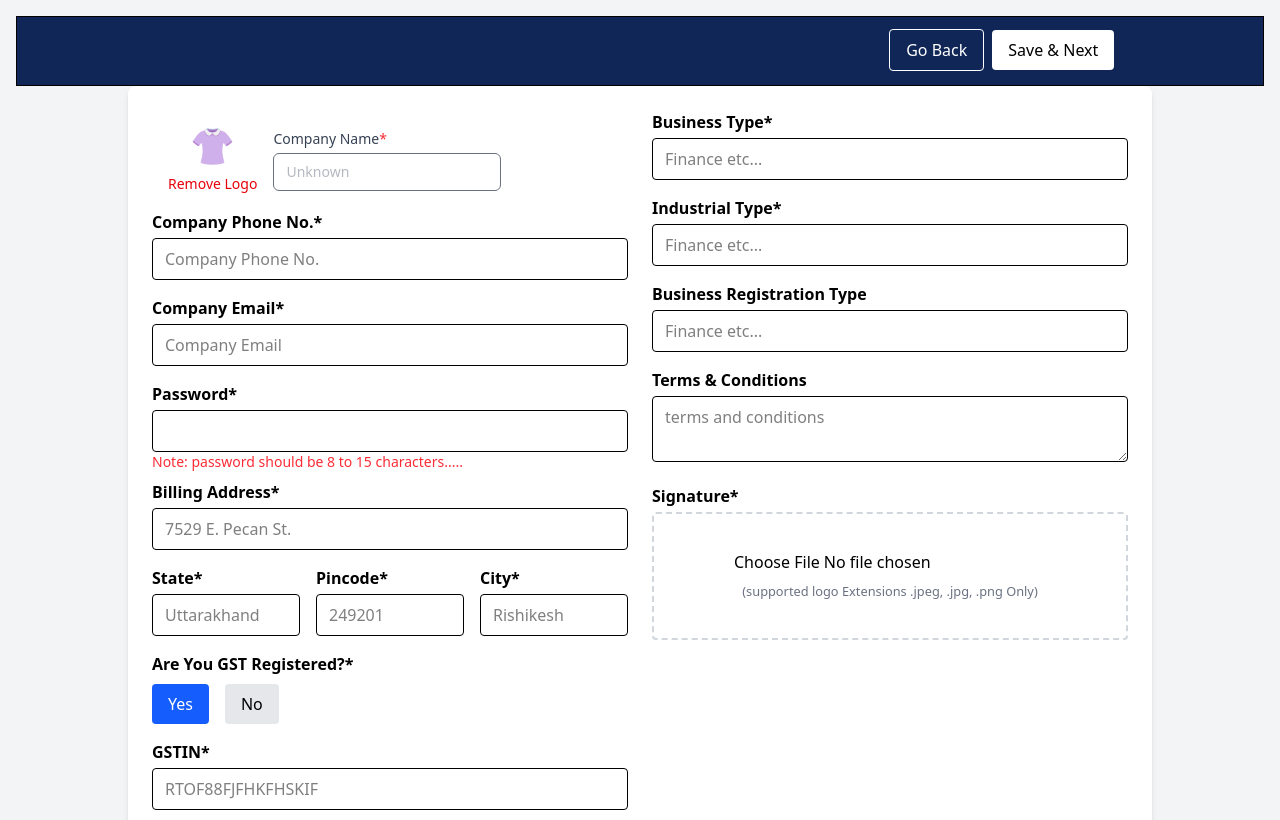
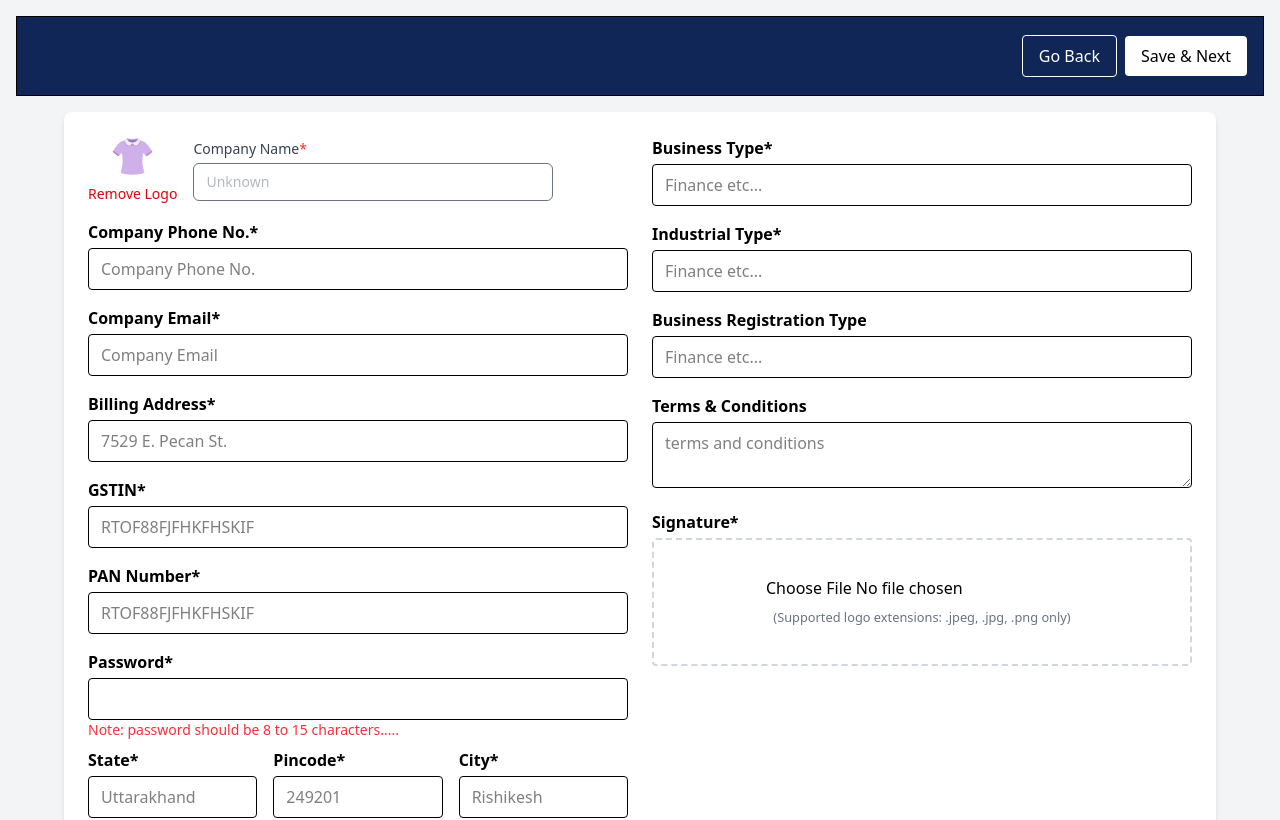
Before and after one commit to antarakanswal1/BillingSys, a React (Vite) app: page /customerdetail in a window 1280 px wide. Shown: the top 820 px of the page. Built offline with nearby package versions, Linux system fonts and the light colour scheme.

Commit message:
addedcnjdc

```diff
--- a/src/Pages/CustomerDetail.jsx
+++ b/src/Pages/CustomerDetail.jsx
@@ -1,56 +1,66 @@
-import React from 'react'
+import React from 'react';
 
 const CustomerDetail = () => {
   return (
-    <>
     <div className="min-h-screen bg-gray-100 p-4">
-     <div style={{width:"100%",border:"1px solid black",height:"70px",backgroundColor:"#0F2657" }} >
-          <button className="mt-3 px-4 py-2 rounded border border-white text-white" style={{marginLeft:"70%"}}>Go Back</button>
-          <button className="bg-white text-black px-4 py-2 rounded ml-2">Save & Next</button>
+      {/* Header */}
+      <div className="w-full border border-black h-20 bg-[#0F2657] flex flex-col sm:flex-row justify-end items-center px-4 gap-2">
+        <button className="px-4 py-2 rounded border border-white text-white">Go Back</button>
+        <button className="bg-white text-black px-4 py-2 rounded">Save & Next</button>
       </div>
-      <div className="max-w-5xl mx-auto bg-white shadow-md rounded-lg p-6" >
 
+      {/* Form Container */}
+      <div className="max-w-6xl mx-auto bg-white shadow-md rounded-lg p-4 sm:p-6 mt-4">
         <div className="grid grid-cols-1 lg:grid-cols-2 gap-6">
           {/* Left Column */}
           <div>
-          <div className="flex items-center space-x-4 p-4">
-      {/* Logo Section */}
+            {/* Logo and Company Name */}
+            <div className="flex flex-col sm:flex-row items-center space-y-4 sm:space-y-0 sm:space-x-4 mb-4">
               <div className="flex flex-col items-center">
-        <div className="text-4xl">👚</div> {/* Replace with your logo or <img src="..." /> */}
+                <div className="text-4xl">👚</div>
                 <button className="text-red-600 text-sm mt-2 hover:underline">Remove Logo</button>
               </div>
 
-      {/* Input Section */}
-      <div className="flex flex-col">
-        <label htmlFor="companyName" className="text-sm font-medium text-gray-700 mb-1">
+              <div className="w-full sm:w-2/3">
+                <label htmlFor="companyName" className="text-sm font-medium text-gray-700 mb-1 block">
                   Company Name<span className="text-red-500">*</span>
                 </label>
                 <input
                   id="companyName"
                   type="text"
                   placeholder="Unknown"
-          className="w-full border rounded-md px-3 py-2 text-sm text-gray-500 w-64"
+                  className="w-full border rounded-md px-3 py-2 text-sm text-gray-500"
                 />
               </div>
             </div>
-            <div className="mb-4">
-              <label className="block font-semibold mb-1">Company Phone No.*</label>
-              <input type="text" className="w-full border px-3 py-2 rounded" placeholder="Company Phone No." />
+
+            {/* Form Inputs */}
+            {[
+              { label: 'Company Phone No.*', type: 'text', placeholder: 'Company Phone No.' },
+              { label: 'Company Email*', type: 'email', placeholder: 'Company Email' },
+              { label: 'Billing Address*', type: 'text', placeholder: '7529 E. Pecan St.' },
+              { label: 'GSTIN*', type: 'text', placeholder: 'RTOF88FJFHKFHSKIF' },
+              { label: 'PAN Number*', type: 'text', placeholder: 'RTOF88FJFHKFHSKIF' },
+            ].map((input, index) => (
+              <div className="mb-4" key={index}>
+                <label className="block font-semibold mb-1">{input.label}</label>
+                <input
+                  type={input.type}
+                  className="w-full border px-3 py-2 rounded"
+                  placeholder={input.placeholder}
+                />
               </div>
-            <div className="mb-4">
-              <label className="block font-semibold mb-1">Company Email*</label>
-              <input type="email" className="w-full border px-3 py-2 rounded" placeholder="Company Email" />
-            </div>
+            ))}
+
+            {/* Password */}
             <div className="mb-2">
               <label className="block font-semibold mb-1">Password*</label>
               <input type="password" className="w-full border px-3 py-2 rounded" />
               <p className="text-red-500 text-sm">Note: password should be 8 to 15 characters.....</p>
             </div>
-            <div className="mb-4">
-              <label className="block font-semibold mb-1">Billing Address*</label>
-              <input type="text" className="w-full border px-3 py-2 rounded" placeholder="7529 E. Pecan St." />
-            </div>
-            <div className="grid grid-cols-3 gap-4 mb-4">
+
+            {/* Address Details */}
+            <div className="grid grid-cols-1 md:grid-cols-3 gap-4 mb-4">
               <div>
                 <label className="block font-semibold mb-1">State*</label>
                 <input type="text" className="w-full border px-3 py-2 rounded" placeholder="Uttarakhand" />
@@ -64,58 +74,62 @@ const CustomerDetail = () => {
                 <input type="text" className="w-full border px-3 py-2 rounded" placeholder="Rishikesh" />
               </div>
             </div>
+
+            {/* GST Registered */}
             <div className="mb-4">
               <label className="block font-semibold mb-2">Are You GST Registered?*</label>
-              <div className="flex gap-4">
+              <div className="flex gap-4 flex-wrap">
                 <button className="bg-blue-600 text-white px-4 py-2 rounded">Yes</button>
                 <button className="bg-gray-200 px-4 py-2 rounded">No</button>
               </div>
             </div>
-            <div className="mb-4">
-              <label className="block font-semibold mb-1">GSTIN*</label>
-              <input type="text" className="w-full border px-3 py-2 rounded" placeholder="RTOF88FJFHKFHSKIF" />
-            </div>
-            <div className="mb-4">
-              <label className="block font-semibold mb-1">PAN Number*</label>
-              <input type="text" className="w-full border px-3 py-2 rounded" placeholder="RTOF88FJFHKFHSKIF" />
-            </div>
+
+            {/* e-Invoice Toggle */}
             <div className="flex items-center gap-2">
               <label className="block font-semibold">Enable e-Invoice</label>
-              <input type="checkbox" className="toggle toggle-primary" />
+              <input type="checkbox" className="form-checkbox h-5 w-5 text-blue-600" />
             </div>
           </div>
 
           {/* Right Column */}
           <div>
-            <div className="mb-4">
-              <label className="block font-semibold mb-1">Business Type*</label>
-              <input type="text" className="w-full border px-3 py-2 rounded" placeholder="Finance etc..." />
+            {[
+              { label: 'Business Type*', placeholder: 'Finance etc...' },
+              { label: 'Industrial Type*', placeholder: 'Finance etc...' },
+              { label: 'Business Registration Type', placeholder: 'Finance etc...' },
+            ].map((input, index) => (
+              <div className="mb-4" key={index}>
+                <label className="block font-semibold mb-1">{input.label}</label>
+                <input
+                  type="text"
+                  className="w-full border px-3 py-2 rounded"
+                  placeholder={input.placeholder}
+                />
               </div>
-            <div className="mb-4">
-              <label className="block font-semibold mb-1">Industrial Type*</label>
-              <input type="text" className="w-full border px-3 py-2 rounded" placeholder="Finance etc..." />
-            </div>
-            <div className="mb-4">
-              <label className="block font-semibold mb-1">Business Registration Type</label>
-              <input type="text" className="w-full border px-3 py-2 rounded" placeholder="Finance etc..." />
-            </div>
+            ))}
+
+            {/* Terms */}
             <div className="mb-4">
               <label className="block font-semibold mb-1">Terms & Conditions</label>
-              <textarea className="w-full border px-3 py-2 rounded" placeholder="terms and conditions" />
+              <textarea
+                className="w-full border px-3 py-2 rounded"
+                placeholder="terms and conditions"
+              />
             </div>
+
+            {/* Signature Upload */}
             <div className="mb-4">
               <label className="block font-semibold mb-1">Signature*</label>
               <div className="border-dashed border-2 border-gray-300 rounded p-4 flex flex-col items-center justify-center h-32">
                 <input type="file" className="mb-2" accept="image/jpeg,image/jpg,image/png" />
-                <small className="text-gray-500">(supported logo Extensions .jpeg, .jpg, .png Only)</small>
+                <small className="text-gray-500">(Supported logo extensions: .jpeg, .jpg, .png only)</small>
               </div>
             </div>
           </div>
         </div>
       </div>
     </div>
-    </>
-  )
-}
+  );
+};
 
-export default CustomerDetail
+export default CustomerDetail;
```
Lines whose indentation alone changed are shown as unchanged.
